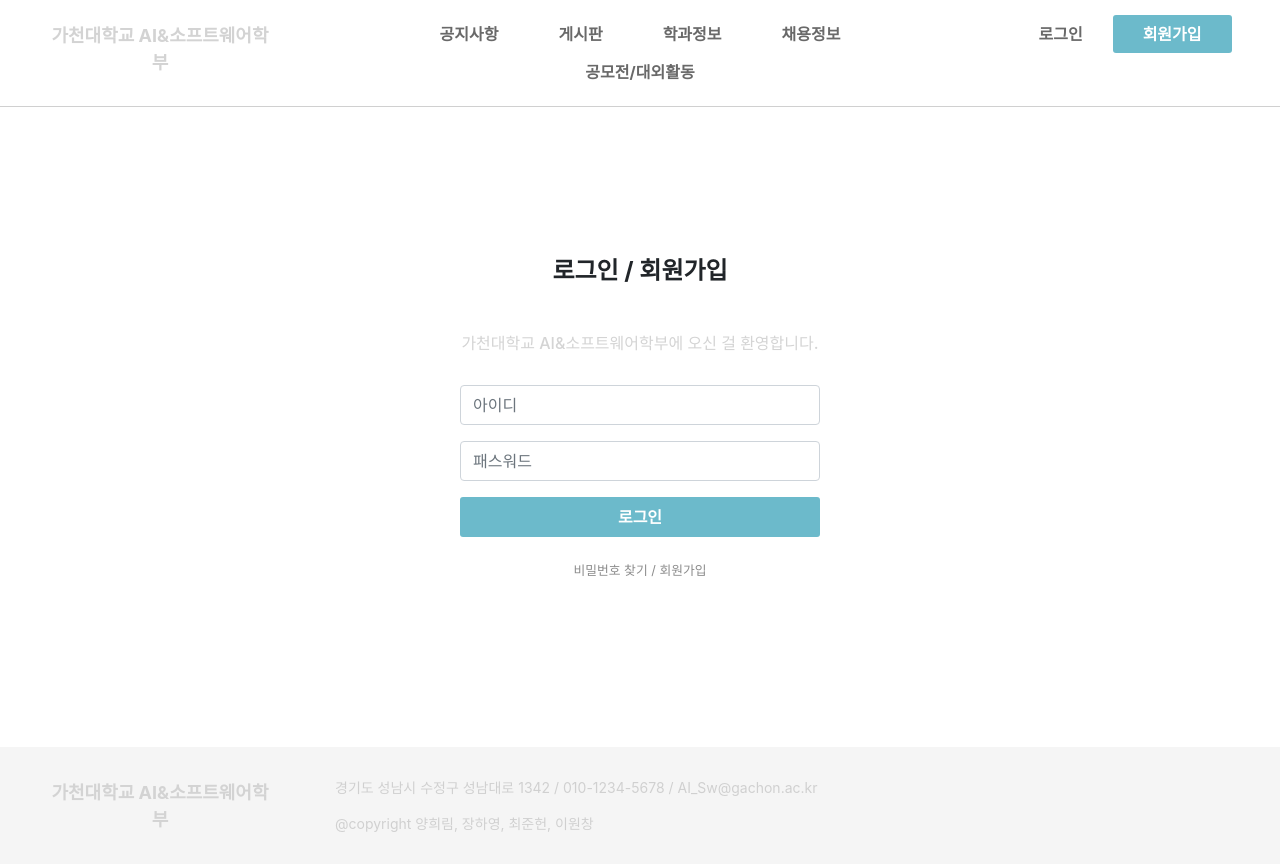
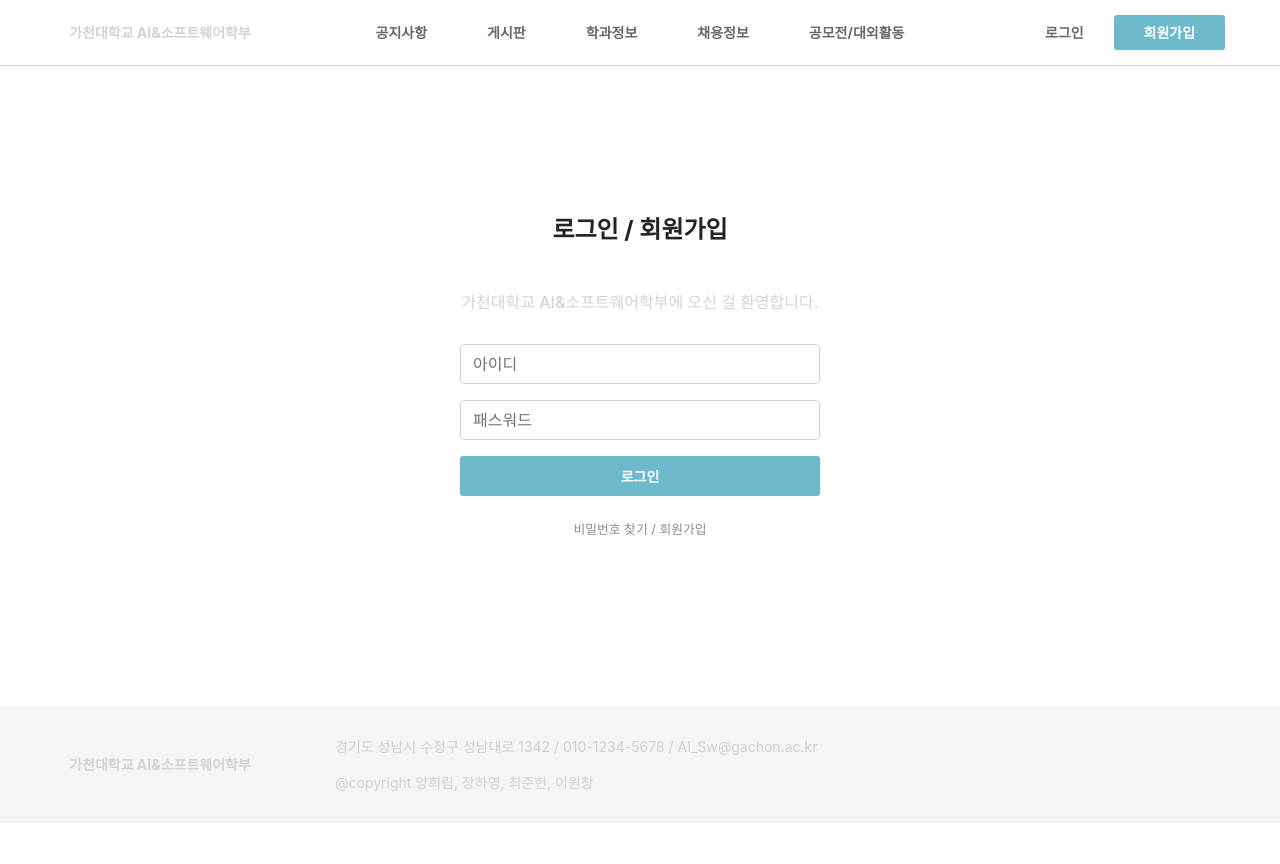
Before and after one commit to choib1ack/AISW_Web_Community, a React (Create React App) app in the folder web-community/: page / in a window 1280 px wide. After the commit the page ends 823 px from the top, so only its background shows below. Built offline with nearby package versions, Linux system fonts and the light colour scheme.

Commit message:
메뉴바 수정

```diff
--- a/web-community/src/components/Menu.css
+++ b/web-community/src/components/Menu.css
@@ -6,7 +6,7 @@
     cursor: pointer;
     overflow: hidden;
     outline: none !important;
-    font-size: calc(10px + 1vmin);
+    font-size: 14px;
     color: lightgrey;
     font-weight: bold;
 }
@@ -19,12 +19,12 @@
     cursor: pointer;
     overflow: hidden;
     outline: none !important;
-    font-size: calc(8px + 1vmin);
+    font-size: 14px;
     color: dimgrey;
     font-weight: bold;
-    transition: all ease 0.3s;
+    transition: all ease 0.1s;
 }
 .Menu-button:hover{
     color:#6CBACB;
-    transition: all ease 0.3s;
+    transition: all ease 0.1s;
 }
```
